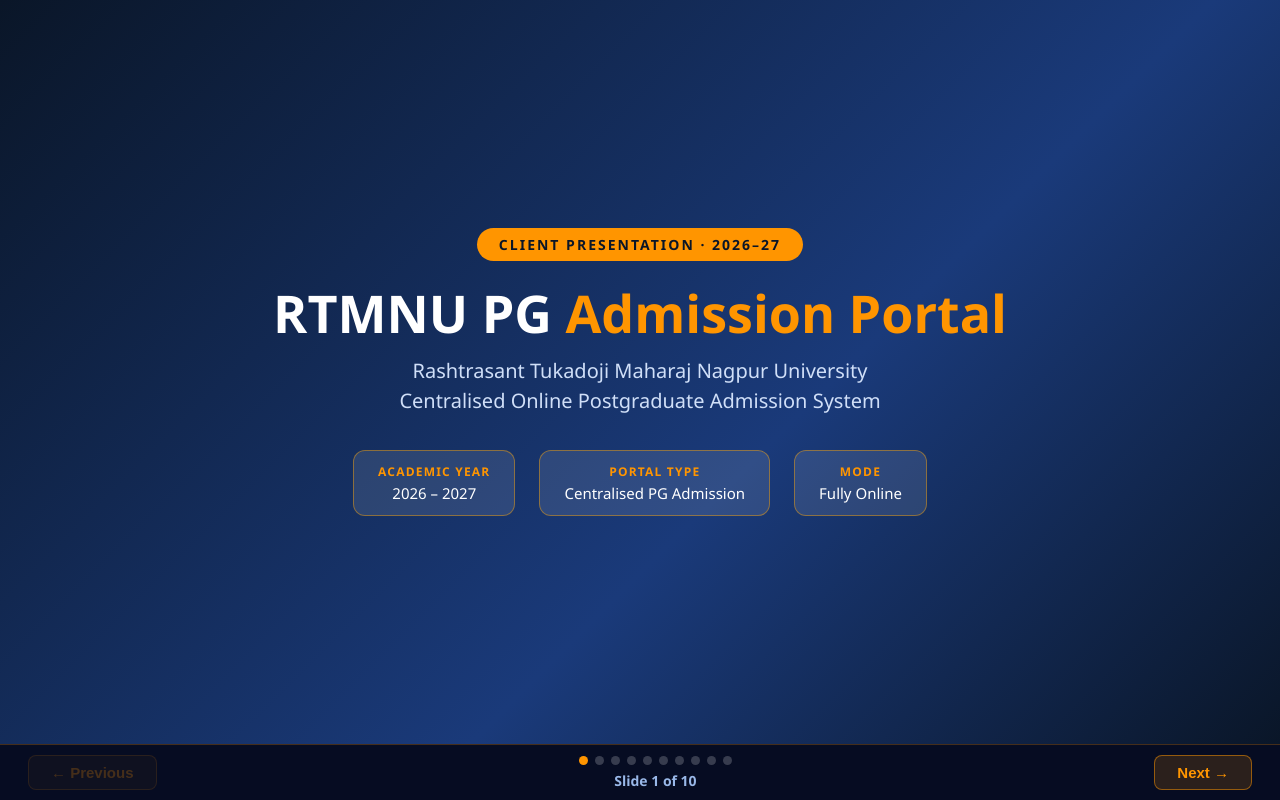
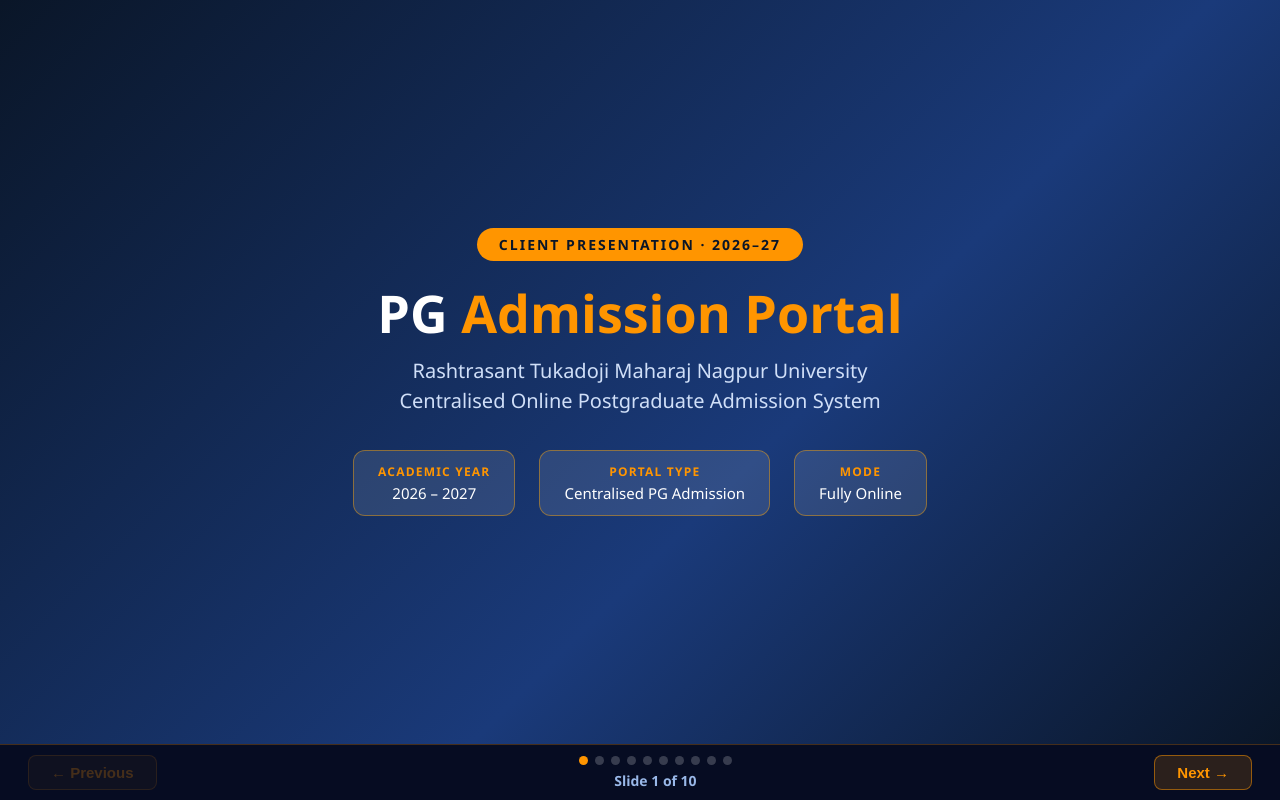
Before and after one commit to Himanshu9960/demo-web, a plain HTML site: page index.html in a window 1280 px wide. Drawn offline with Linux system fonts and the light colour scheme.

Commit message:
Update index.html

```diff
--- a/index.html
+++ b/index.html
@@ -3,7 +3,7 @@
 <head>
 <meta charset="UTF-8">
 <meta name="viewport" content="width=device-width, initial-scale=1.0">
-<title>RTMNU PG Admission Portal 2026–27</title>
+<title>PG Admission Portal 2026–27</title>
 <style>
   * { box-sizing: border-box; margin: 0; padding: 0; }
   body { font-family: 'Segoe UI', Arial, sans-serif; background: #0d1b4b; color: #ffffff; overflow: hidden; height: 100vh; width: 100vw; }
@@ -145,7 +145,7 @@
     <div class="slide slide-title active">
       <div>
         <div class="title-badge">Client Presentation · 2026–27</div>
-        <h1>RTMNU PG <span>Admission Portal</span></h1>
+        <h1> PG <span>Admission Portal</span></h1>
         <div class="subtitle">Rashtrasant Tukadoji Maharaj Nagpur University<br>Centralised Online Postgraduate Admission System</div>
         <div class="title-info">
           <div class="title-info-item"><strong>Academic Year</strong>2026 – 2027</div>
```
